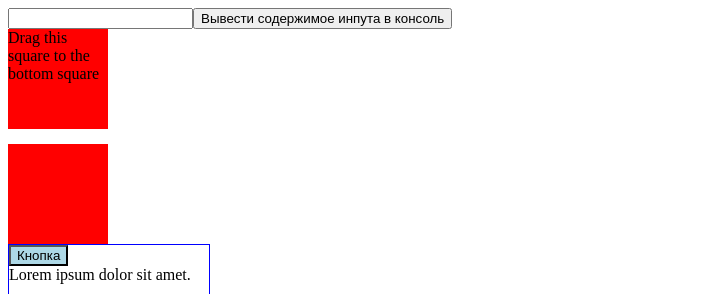
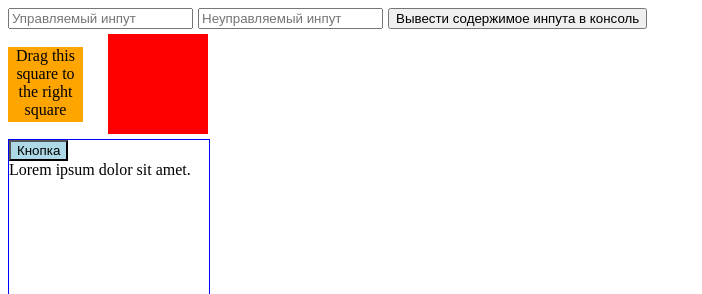
Before and after one commit to UserGitHub37/learning-typescript, a React (Create React App) app: page / in a window 1280 px wide. Shown: the top 294 px of the page, without its empty margins (0-702 px from the left). Built offline with nearby package versions, Linux system fonts and the light colour scheme; no server answers; the HTML template or start-up script is replaced by a standard one.

Commit message:
feat: add unmanaged input to EventsExamle

```diff
--- a/src/components/EventsExamle.tsx
+++ b/src/components/EventsExamle.tsx
@@ -1,15 +1,17 @@
-import { FC, MouseEvent, ChangeEvent, useState, DragEvent } from 'react';
+import { FC, MouseEvent, ChangeEvent, useState, DragEvent, useRef } from 'react';
 
 const EventsExamle: FC = () => {
-  const [value, setValue] = useState<string>();
+  const [value, setValue] = useState<string>('');
   const [isDrag, setIsDrag] = useState<boolean>(false);
+  const inputRef = useRef<HTMLInputElement>(null);
 
   const changeHandler = (e: ChangeEvent<HTMLInputElement>) => {
     setValue(e.target.value);
   }
 
   const clickHandler = (e: MouseEvent<HTMLButtonElement>) => {
-    console.log(value);
+    // console.log(value); // вывод значения управляемого инпута
+    console.log(inputRef.current?.value); // вывод значения неуправляемого инпута
   }
 
   const dragHandler = (e: DragEvent<HTMLDivElement>) => {
@@ -33,19 +35,22 @@ const EventsExamle: FC = () => {
   }
 
   return (
-    <div>
-      <input type="text" onChange={changeHandler} />
-      <button onClick={clickHandler}>Вывести содержимое инпута в консоль</button>
-      <div onDrag={dragHandler} draggable style={{width: 100, height: 100, background: isDrag ? 'green' :  'red'}}>
-        Drag this square to the bottom square
+    <>
+      <input type="text" value={value} onChange={changeHandler} placeholder="Управляемый инпут"/>
+      <input type="text" ref={inputRef} placeholder="Неуправляемый инпут" style={{marginLeft: 5}}/>
+      <button onClick={clickHandler} style={{marginLeft: 5}}>Вывести содержимое инпута в консоль</button>
+      <div style={{display: 'flex', alignItems: 'center', margin: '5px 0'}}>
+        <div onDrag={dragHandler} draggable style={{width: 75, height: 75, background: isDrag ? 'green' : 'orange', textAlign: 'center'}}>
+          Drag this square to the right square
         </div>
         <div
           onDrop={dropHandler}
           onDragLeave={leaveHandler}
           onDragOver={dragWithPreventHandler}
-        style={{width: 100, height: 100, background: isDrag ? 'blue' : 'red', marginTop: 15}}>
+          style={{width: 100, height: 100, background: isDrag ? 'blue' : 'red', marginLeft: 25}}>
         </div>
       </div>
+    </>
   );
 };
 
```
Also changed, not shown: 1 other file (tests, documents, lock files or other folders). Lines whose indentation alone changed are shown as unchanged.
